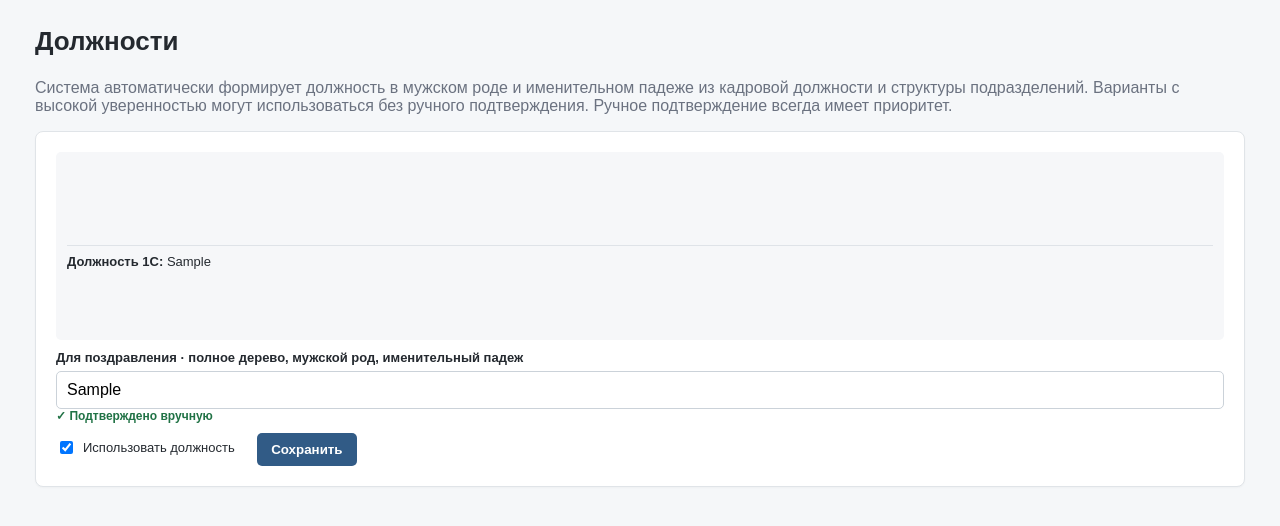
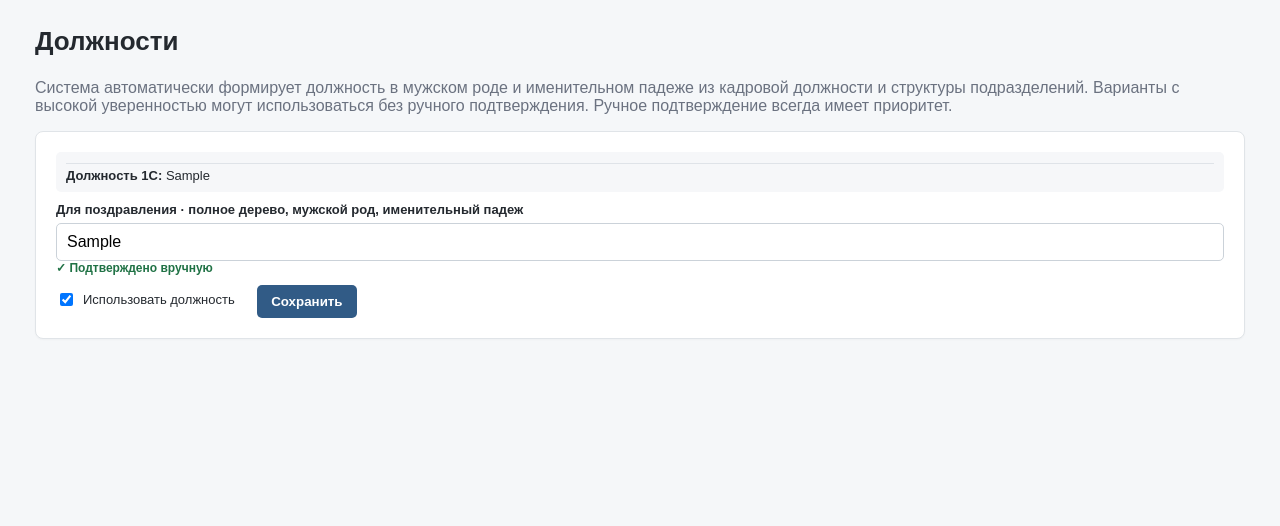
Before and after one commit to DonBellozi/corporate-birthday-mailer, a FastAPI app: page /positions in a window 1280 px wide. Shown: the part 118-644 px from the top of the page. Run offline with FastAPI, Linux system fonts and the light colour scheme; the visitor is signed in with stand-in values (Sample User, id 1); tables that the repository leaves empty hold one stand-in row (values such as "Sample post").

Commit message:
Первый релиз

```diff
--- a/app/static/style.css
+++ b/app/static/style.css
@@ -51,7 +51,20 @@ select{width:100%;border:1px solid #cbd2d9;border-radius:5px;padding:9px 10px;fo
 .state-check:hover{background:#f6f7f9}
 @media(max-width:700px){.state-selector{grid-template-columns:1fr}}
 
-.position-tree{line-height:1.45}
-.position-tree-level{padding:2px 0}
-.position-tree-level + .position-tree-level{border-top:1px dotted #e2e6ea}
-.position-tree-title{margin-top:7px;padding-top:7px;border-top:1px solid #dfe3e8}
+.position-tree{
+  white-space:normal;
+  line-height:1.3;
+  padding:7px 10px;
+}
+.position-tree-level{
+  padding:1px 0;
+  margin:0;
+}
+.position-tree-level + .position-tree-level{
+  border-top:1px dotted #e2e6ea;
+}
+.position-tree-title{
+  margin-top:4px;
+  padding-top:4px;
+  border-top:1px solid #dfe3e8;
+}
```
